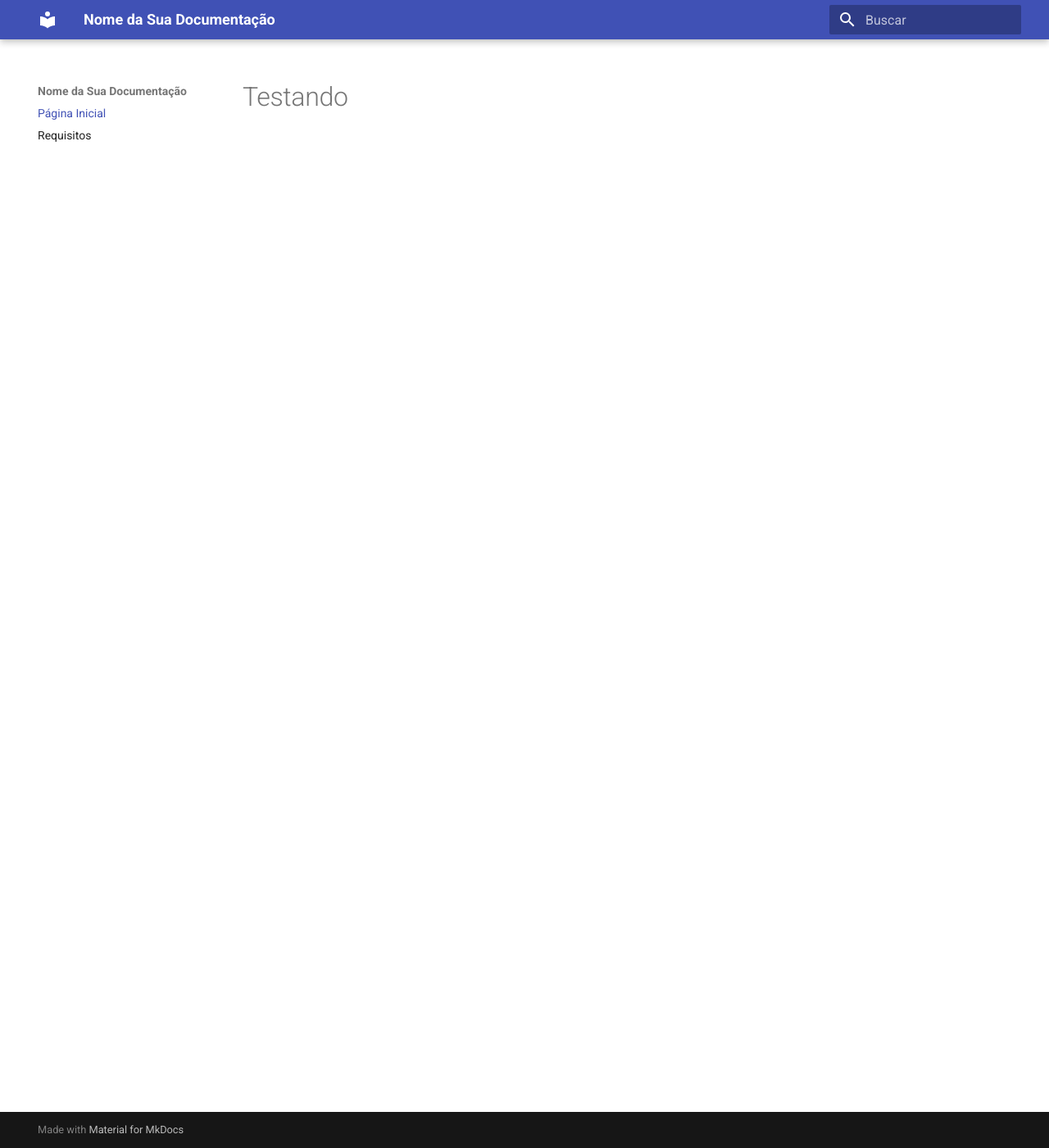
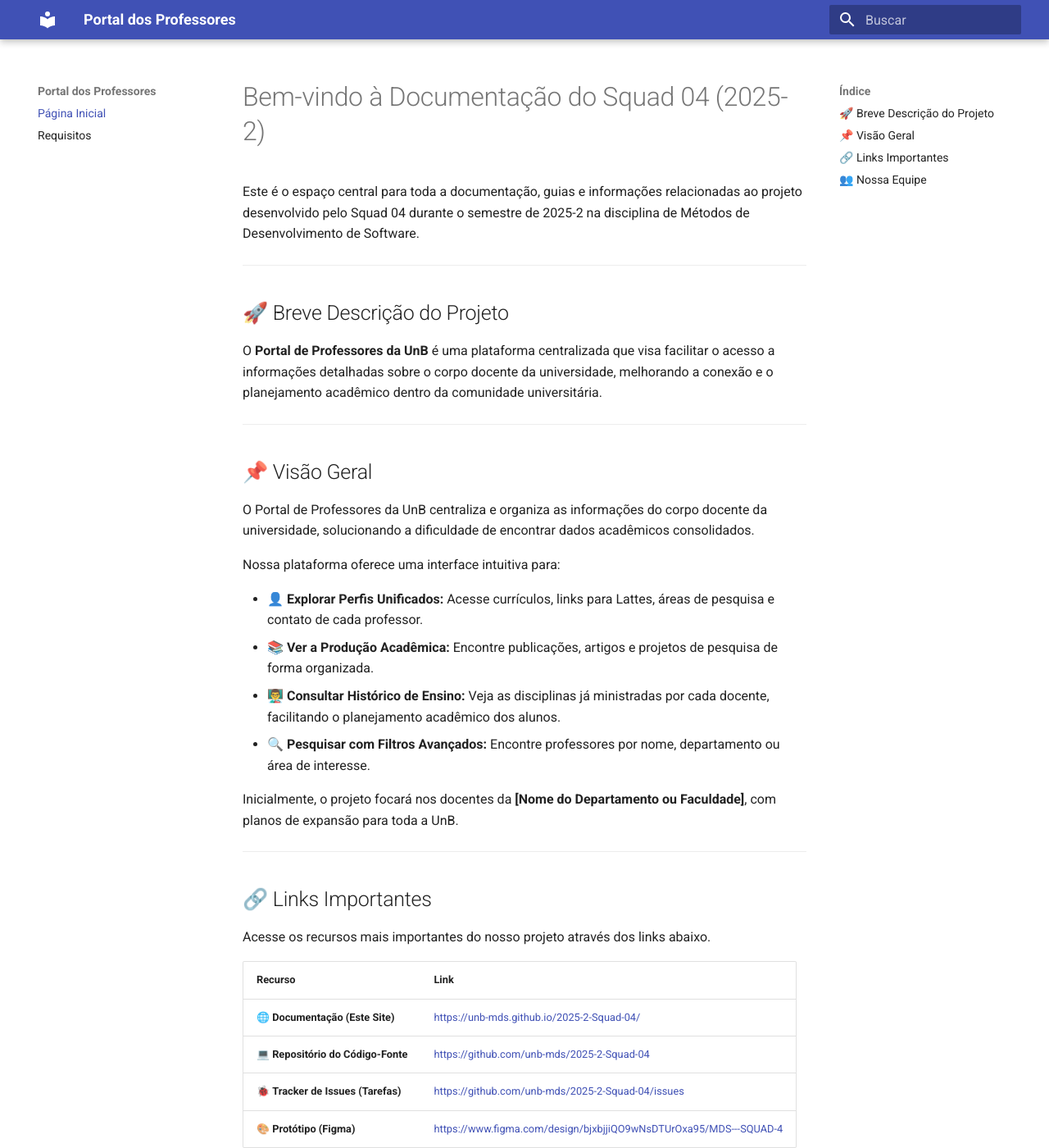
Before and after one commit to unb-mds/2025-2-Squad-04, an MkDocs documentation site: the page built from docs/index.md, in a window 1280 px wide and 1400 px high. Shown: the whole window at 82% size. Built offline with MkDocs 1.6.1 and Material for MkDocs 9.7.7, drawn with Linux system fonts in a browser that asks for light colours; some of the changed text lies outside the part shown.

Commit message:
(Docs): adding the initial page (index.md)

```diff
--- a/docs/index.md
+++ b/docs/index.md
@@ -1 +1,51 @@
-# Testando
+# Bem-vindo à Documentação do Squad 04 (2025-2)
+
+Este é o espaço central para toda a documentação, guias e informações relacionadas ao projeto desenvolvido pelo Squad 04 durante o semestre de 2025-2 na disciplina de Métodos de Desenvolvimento de Software.
+
+---
+
+## 🚀 Breve Descrição do Projeto
+
+O **Portal de Professores da UnB** é uma plataforma centralizada que visa facilitar o acesso a informações detalhadas sobre o corpo docente da universidade, melhorando a conexão e o planejamento acadêmico dentro da comunidade universitária.
+
+---
+
+## 📌 Visão Geral
+O Portal de Professores da UnB centraliza e organiza as informações do corpo docente da universidade, solucionando a dificuldade de encontrar dados acadêmicos consolidados.
+
+Nossa plataforma oferece uma interface intuitiva para:
+
+* 👤 **Explorar Perfis Unificados:** Acesse currículos, links para Lattes, áreas de pesquisa e contato de cada professor.
+* 📚 **Ver a Produção Acadêmica:** Encontre publicações, artigos e projetos de pesquisa de forma organizada.
+* 👨‍🏫 **Consultar Histórico de Ensino:** Veja as disciplinas já ministradas por cada docente, facilitando o planejamento acadêmico dos alunos.
+* 🔍 **Pesquisar com Filtros Avançados:** Encontre professores por nome, departamento ou área de interesse.
+
+Inicialmente, o projeto focará nos docentes da **[Nome do Departamento ou Faculdade]**, com planos de expansão para toda a UnB.
+
+---
+
+## 🔗 Links Importantes
+
+Acesse os recursos mais importantes do nosso projeto através dos links abaixo.
+
+| Recurso | Link |
+| :--- | :--- |
+| 🌐 **Documentação (Este Site)** | [https://unb-mds.github.io/2025-2-Squad-04/](https://unb-mds.github.io/2025-2-Squad-04/) |
+| 💻 **Repositório do Código-Fonte** | [https://github.com/unb-mds/2025-2-Squad-04](https://github.com/unb-mds/2025-2-Squad-04) |
+| 🐞 **Tracker de Issues (Tarefas)** | [https://github.com/unb-mds/2025-2-Squad-04/issues](https://github.com/unb-mds/2025-2-Squad-04/issues) |
+| 🎨 **Protótipo (Figma)** | [https://www.figma.com/design/bjxbjjiQO9wNsDTUrOxa95/MDS---SQUAD-4](https://www.figma.com/design/bjxbjjiQO9wNsDTUrOxa95/MDS---SQUAD-4) |
+
+---
+
+## 👥 Nossa Equipe
+
+Conheça os membros do Squad 04 que estão construindo este projeto.
+
+| Nome Completo | Papel no Squad | GitHub |
+| :--- | :--- | :--- |
+| Caio Lacerda | Desenvolvedor | [@caiolacerdamt](https://github.com/caiolacerdamt) |
+| Ian Pedersoli | Desenvolvedor | [@ianpedersoli](https://github.com/ianpedersoli) |
+| Arthur Scartezini | Desenvolvedor | [@Ascartezini](https://github.com/Ascartezini) |
+| Paulo Sérgio | Desenvolvedor | [@Paulosrsr](https://github.com/Paulosrsr) |
+| Kaio Amoury | Desenvolvedor | [@KaioAmouryUnB](https://github.com/KaioAmouryUnB) |
+| Bruno Augusto | Desenvolvedor | [@brunodantas9](https://github.com/brunodantas9) |
--- a/mkdocs.yml
+++ b/mkdocs.yml
@@ -1,8 +1,7 @@
 # mkdocs.yml
 
 # --- Informações do Projeto ---
-site_name: Nome da Sua Documentação
-site_author: Nome do Time
+site_name: Portal dos Professores
 
 # --- Configuração do Tema ---
 # Usando o tema Material que instalamos
```
Also changed, not shown: 1 other file.
